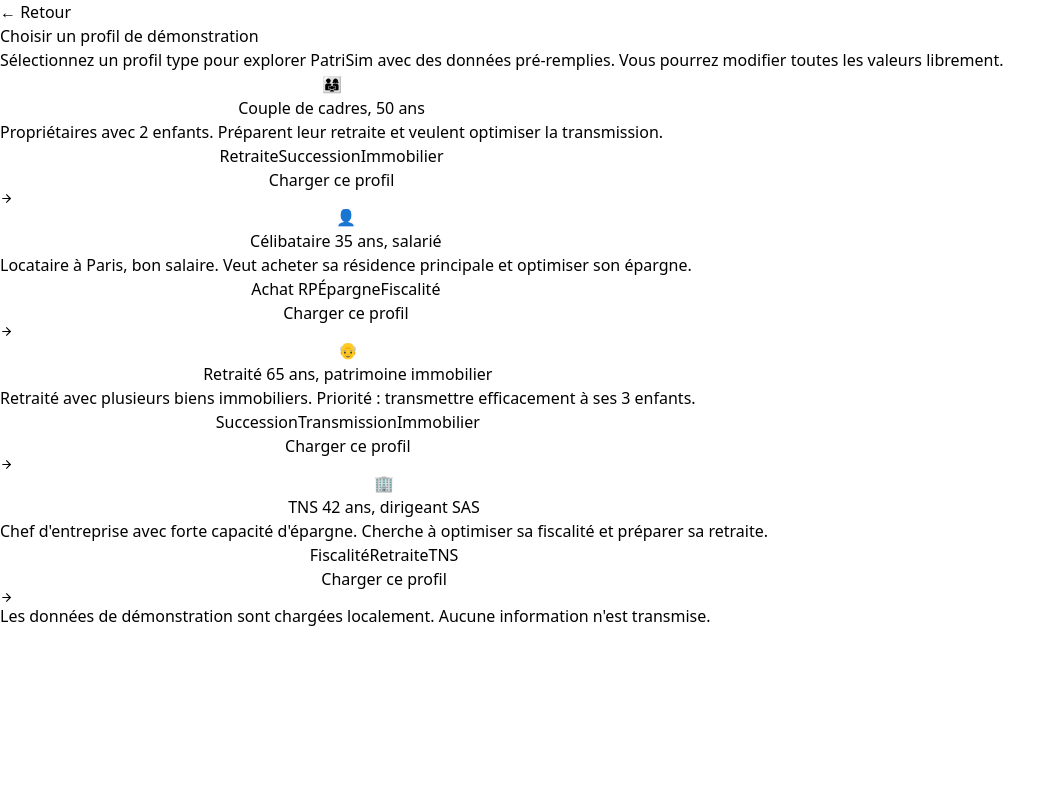
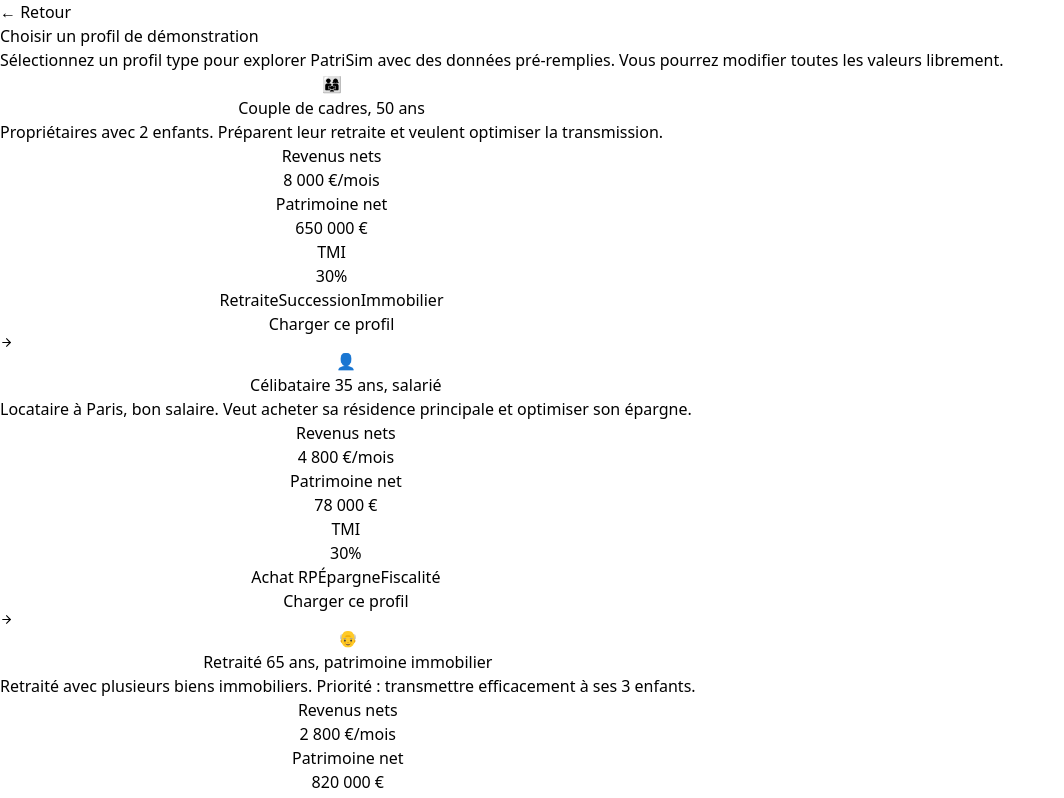
Before and after one commit to armandbillard/patrisim, a React (Vite) app: page /demo in a window 1280 px wide. Shown: the top 798 px of the page, without its empty margins (0-1064 px from the left). Built offline with nearby package versions, Linux system fonts and the light colour scheme.

Commit message:
Framer Motion animations + fix fluidité

```diff
--- a/src/pages/Demo.tsx
+++ b/src/pages/Demo.tsx
@@ -555,6 +555,13 @@
 
 // ─── Page Demo ────────────────────────────────────────────────────────────────
 
+const PROFILE_METRICS: Record<string, { revenus: string; patrimoine: string; tmi: string }> = {
+  'couple-50':    { revenus: '8 000 €/mois',  patrimoine: '650 000 €', tmi: '30%' },
+  'celibataire-35': { revenus: '4 800 €/mois', patrimoine: '78 000 €',  tmi: '30%' },
+  'retraite-65':  { revenus: '2 800 €/mois',  patrimoine: '820 000 €', tmi: '11%' },
+  'tns-42':       { revenus: '5 600 €/mois',  patrimoine: '740 000 €', tmi: '30%' },
+}
+
 export default function Demo() {
   const navigate = useNavigate()
   const [loading, setLoading] = useState<string | null>(null)
@@ -601,9 +608,23 @@
               <p className="text-[15px] font-semibold text-gray-900 mb-2 group-hover:text-[#185FA5] transition-colors">
                 {profile.titre}
               </p>
-              <p className="text-[13px] text-gray-500 leading-relaxed mb-4">
+              <p className="text-[13px] text-gray-500 leading-relaxed mb-3">
                 {profile.description}
               </p>
+              {PROFILE_METRICS[profile.id] && (
+                <div className="grid grid-cols-3 gap-2 bg-gray-50 rounded-xl p-3 mb-3">
+                  {[
+                    { label: 'Revenus nets', value: PROFILE_METRICS[profile.id].revenus },
+                    { label: 'Patrimoine net', value: PROFILE_METRICS[profile.id].patrimoine },
+                    { label: 'TMI', value: PROFILE_METRICS[profile.id].tmi },
+                  ].map(m => (
+                    <div key={m.label} className="text-center">
+                      <p className="text-[11px] text-gray-400 mb-0.5">{m.label}</p>
+                      <p className="text-[13px] font-semibold text-gray-800">{m.value}</p>
+                    </div>
+                  ))}
+                </div>
+              )}
               <div className="flex flex-wrap gap-1.5 mb-4">
                 {profile.tags.map(tag => (
                   <span key={tag} className="text-[11px] bg-[#E6F1FB] text-[#0C447C] px-2 py-0.5 rounded-full font-medium">
--- a/src/pages/Landing.tsx
+++ b/src/pages/Landing.tsx
@@ -75,18 +75,21 @@
                   <p className="text-[16px] font-bold text-white">Armand Billard</p>
                   <span className="text-[10px] bg-[#185FA5]/20 text-[#185FA5] px-2 py-0.5 rounded-full font-semibold">Créateur</span>
                 </div>
-                <p className="text-[13px] text-gray-400">Étudiant en Master Gestion de Patrimoine</p>
+                <p className="text-[13px] text-gray-400">Futur professionnel en gestion de patrimoine</p>
                 <p className="text-[12px] text-gray-500 mt-1 max-w-lg">
                   PatriSim est un outil pédagogique pour mieux comprendre sa situation patrimoniale.
                   Les analyses ne remplacent pas l'accompagnement d'un conseiller en gestion de patrimoine.
                 </p>
               </div>
             </div>
-            <a href="mailto:a.billard.cgp@gmail.com"
-              className="flex items-center gap-2 bg-[#185FA5] text-white px-5 py-3 rounded-xl text-[13px] font-semibold hover:bg-[#0C447C] transition-all whitespace-nowrap flex-shrink-0">
-              <Mail size={15} />
-              Me contacter
-            </a>
+            <div className="flex flex-col items-center gap-2 flex-shrink-0">
+              <a href="mailto:a.billard.cgp@gmail.com"
+                className="flex items-center gap-2 bg-[#185FA5] text-white px-5 py-3 rounded-xl text-[13px] font-semibold hover:bg-[#0C447C] transition-all whitespace-nowrap">
+                <Mail size={15} />
+                Me contacter
+              </a>
+              <span className="text-sm text-gray-400 select-text">a.billard.cgp@gmail.com</span>
+            </div>
           </div>
         </div>
       </section>
```
